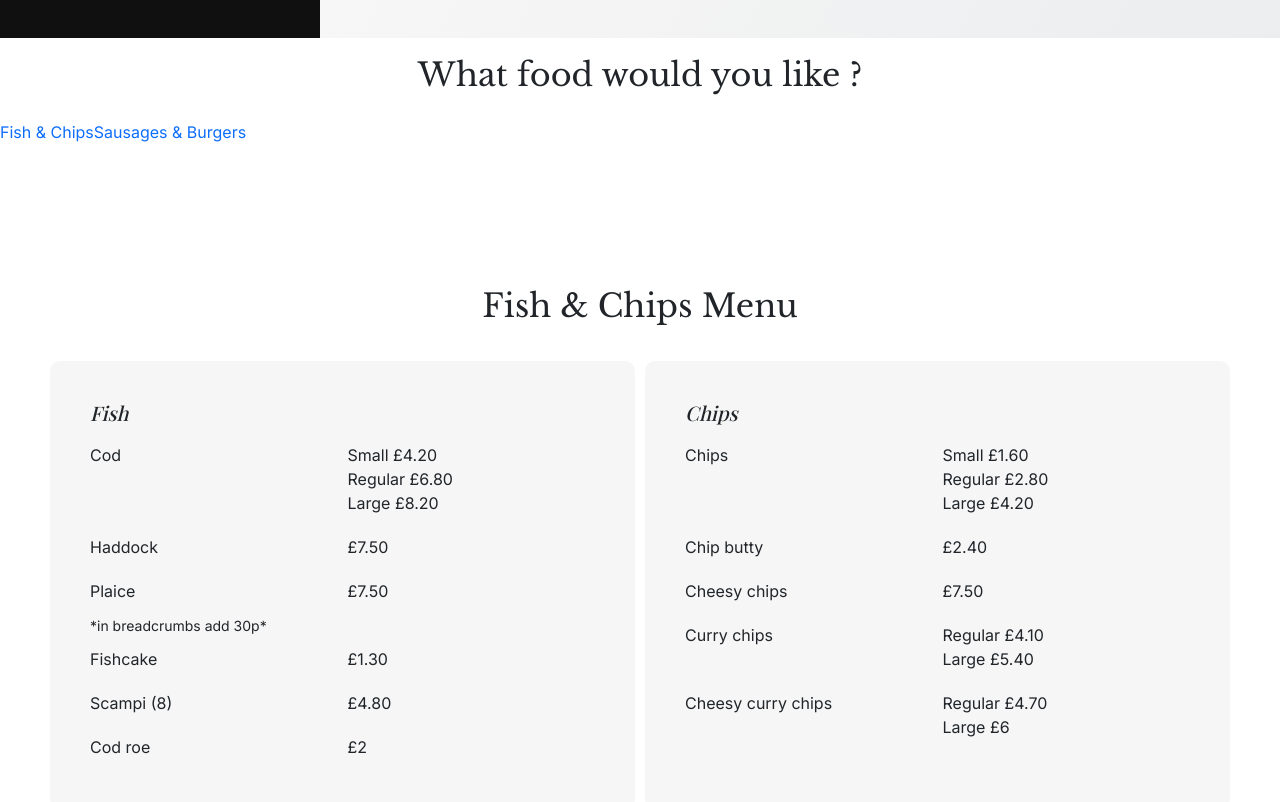
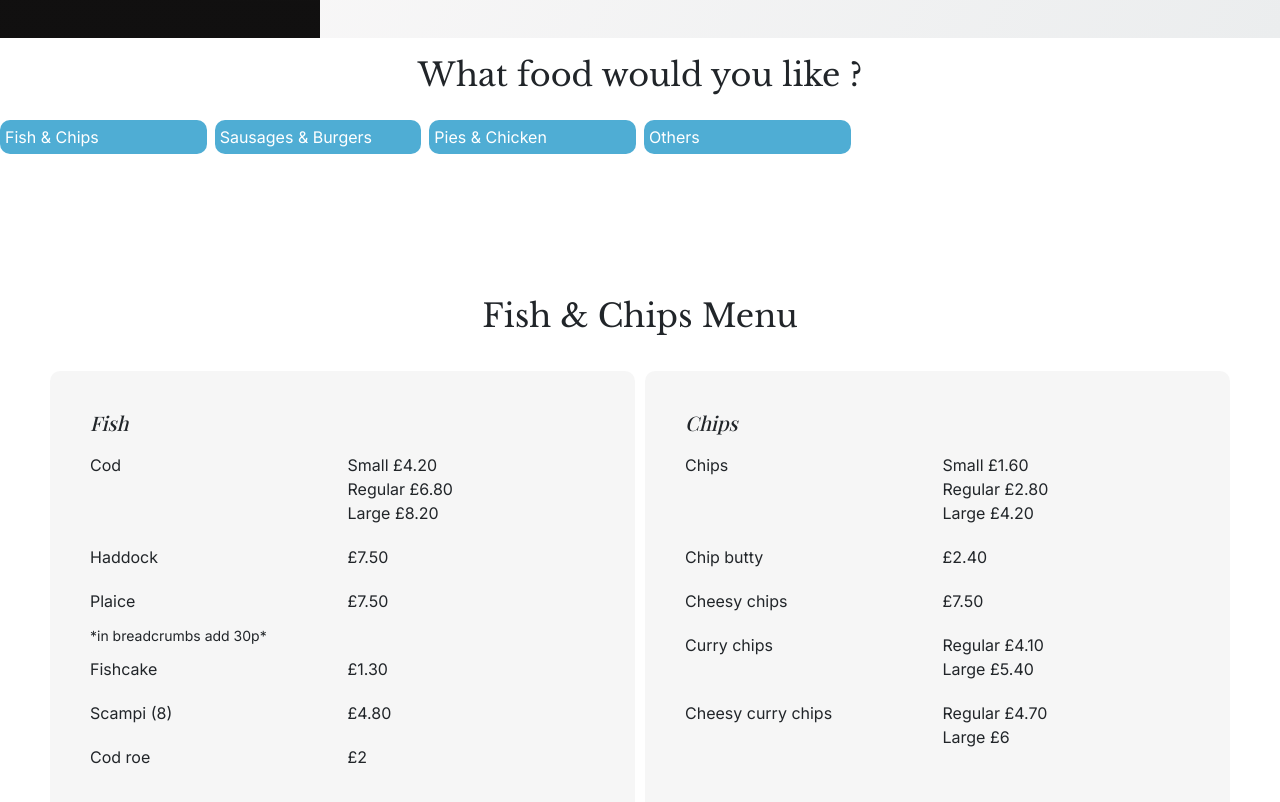
Before and after one commit to EvaSuper0115/fish-n-chips, a React (Create React App) app: page / in a window 1280 px wide. Shown: the part 3240-4042 px from the top of the page. Built offline with nearby package versions, Linux system fonts and the light colour scheme; grey boxes are pictures that could not be loaded; a web font is replaced by a local one.

Commit message:
added css for filters

```diff
--- a/src/App.css
+++ b/src/App.css
@@ -5,6 +5,7 @@
   --sub-heading-font-family: "Playfair Display";
   --transition: all 200ms ease-in-out;
   --shadow: 2px 1px 5px rgb(109, 109, 109);
+  --button-background-color: #4fadd4;
 }
 body {
   font-family: var(--main-font-family);
@@ -150,7 +151,7 @@ img {
 }
 .button {
   color: white;
-  background: #4fadd4;
+  background: var(--button-background-color);
   border-radius: 50px;
   padding: 5px 80px;
   font-size: 45px;
@@ -208,6 +209,17 @@ img {
   grid-gap: 10px;
   padding: 10px 0;
 }
+.menuTypeGrid {
+  display: grid;
+  grid-template-columns: repeat(6, 1fr);
+  grid-gap: 1vh;
+}
+.menuType {
+  padding: 5px;
+  border-radius: 10px;
+  background: var(--button-background-color);
+}
+
 @media (max-width: 820px) {
   .display-none-when-small {
     display: none;
--- a/src/App.js
+++ b/src/App.js
@@ -8,8 +8,13 @@ import MenuFishnChips from "./MenuFishnChips";
 import MenuSausagesBurgers from "./MenuSausagesBurgers";
 function App() {
   const menuHref = "#menu";
-  const menuFilterType = ["Fish & Chips", "Sausages & Burgers"];
-  const menuPages = ["#fish-n-chips-menu", "#sausages-and-burgers-menu"];
+  const menuFilterType = [
+    "Fish & Chips",
+    "Sausages & Burgers",
+    "Pies & Chicken",
+    "Others",
+  ];
+  const menuPagesHref = ["#fish-n-chips-menu", "#sausages-and-burgers-menu"];
   return (
     <div className="App">
       <nav className="navbar sticky-top navbar-expand-lg navbar-decoration">
@@ -79,14 +84,14 @@ function App() {
                 <a
                   className="dropdown-item"
                   title="Fish & Chips Menu"
-                  href={menuPages[0]}
+                  href={menuPagesHref[0]}
                 >
                   Fish & Chips
                 </a>
                 <a
                   className="dropdown-item"
                   title="Sausages & Burgers Menu"
-                  href={menuPages[1]}
+                  href={menuPagesHref[1]}
                 >
                   Sausages & Burgers
                 </a>
@@ -114,7 +119,7 @@ function App() {
       <MenuFilter
         id="menu"
         menuFilterTypes={menuFilterType}
-        menuPagehref={menuPages}
+        menuPagehref={menuPagesHref}
       />
       <MenuFishnChips id="fish-n-chips-menu" />
       <MenuSausagesBurgers id="sausages-and-burgers-menu" />
--- a/src/MenuFilter.js
+++ b/src/MenuFilter.js
@@ -5,7 +5,11 @@ export default function MenuFilter(props) {
       <h2 className="black-large-title">What food would you like ?</h2>
       <div className="menuTypeGrid">
         {props.menuFilterTypes.map((menuType, index) => (
-          <a className="menuType" key={index} href={props.menuPagehref[index]}>
+          <a
+            className="menuType white-text"
+            key={index}
+            href={props.menuPagehref[index]}
+          >
             {menuType}
           </a>
         ))}
```
